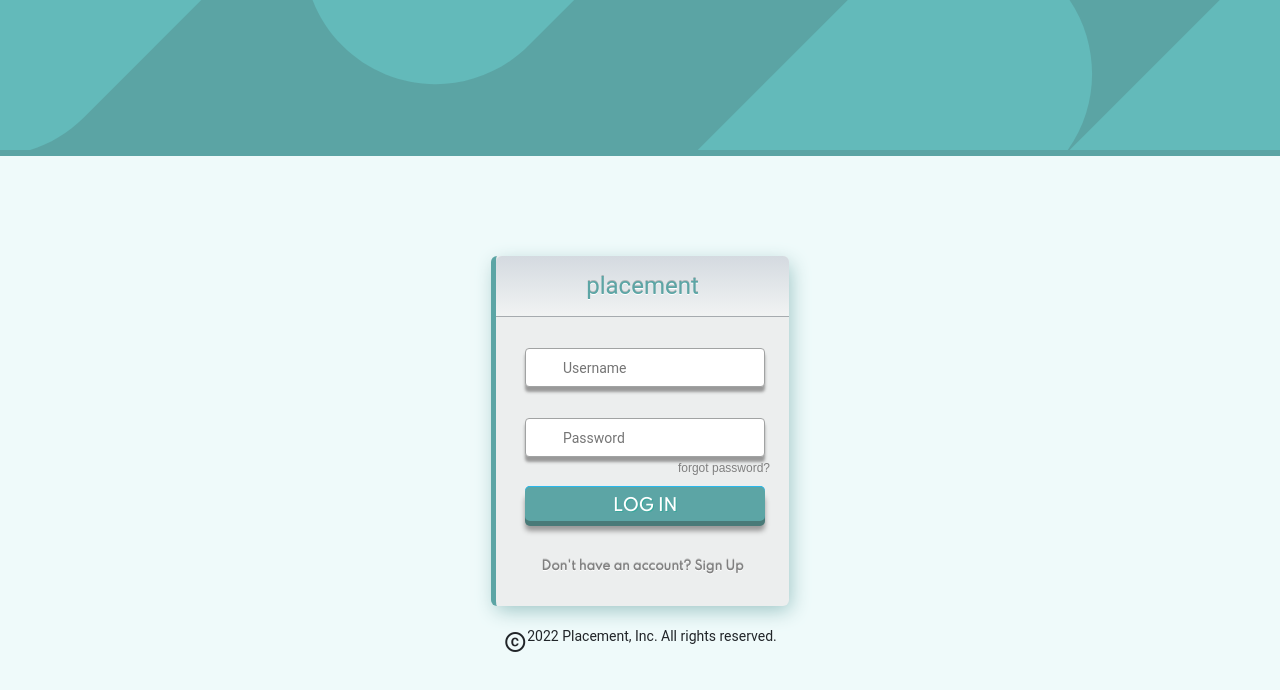
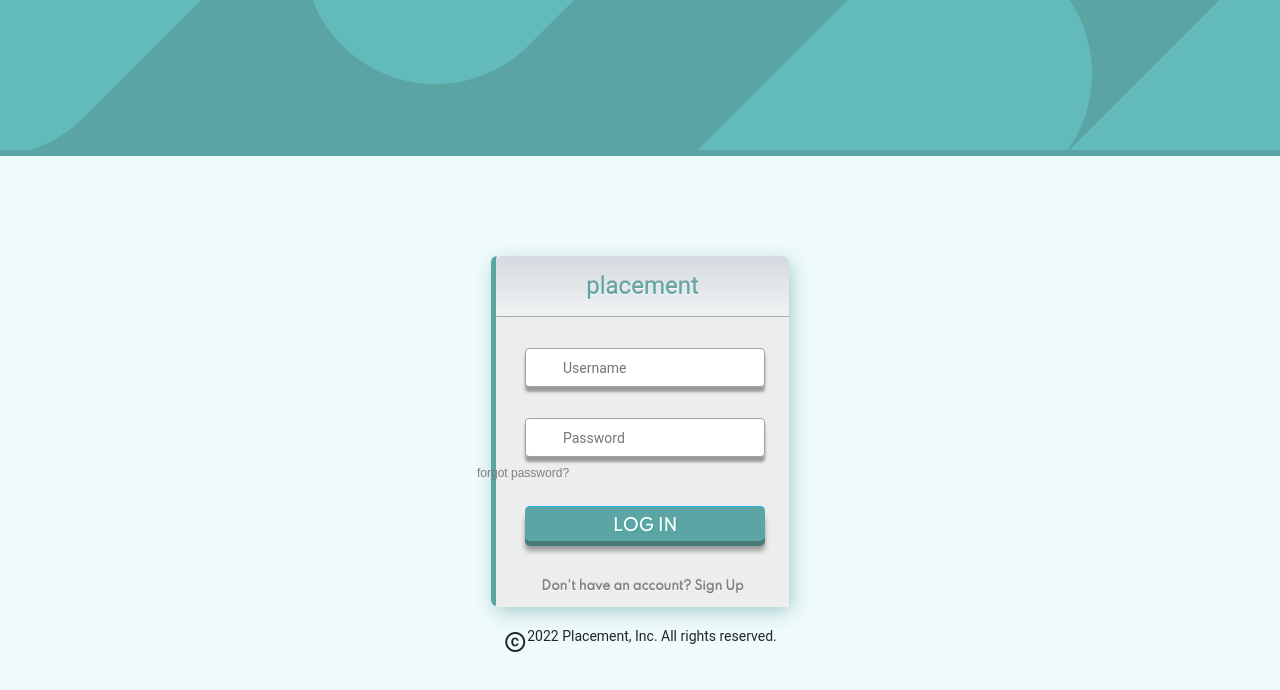
Before and after one commit to sergethi/placement-frontend-copy, an Angular app: page /login in a window 1280 px wide. Shown: the top 690 px of the page. Built offline with nearby package versions, Linux system fonts and the light colour scheme.

Commit message:
changed css file from float to justify-content in forgot password class. login file

```diff
--- a/src/app/login/login.component.css
+++ b/src/app/login/login.component.css
@@ -87,7 +87,7 @@ input[type="checkbox"]:checked + .toggle { background-position: 0 -16px }
 .forgot {
   color: #7f7f7f;
   display: inline-block;
-  float: right;
+  justify-content: right;
   font: 12px/1 sans-serif;
   left: -19px;
   position: relative;
```
